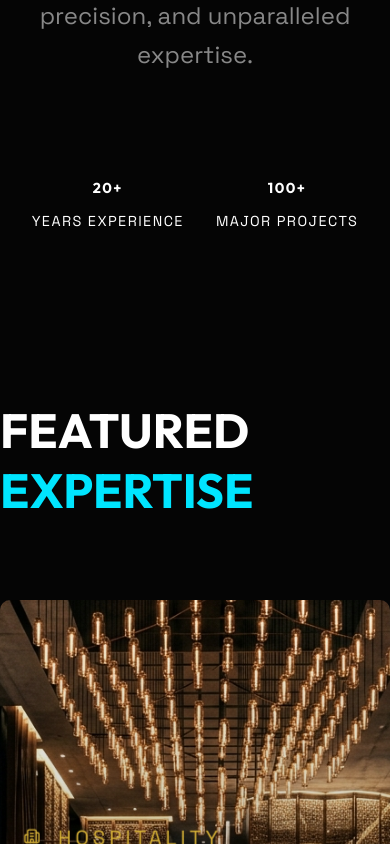
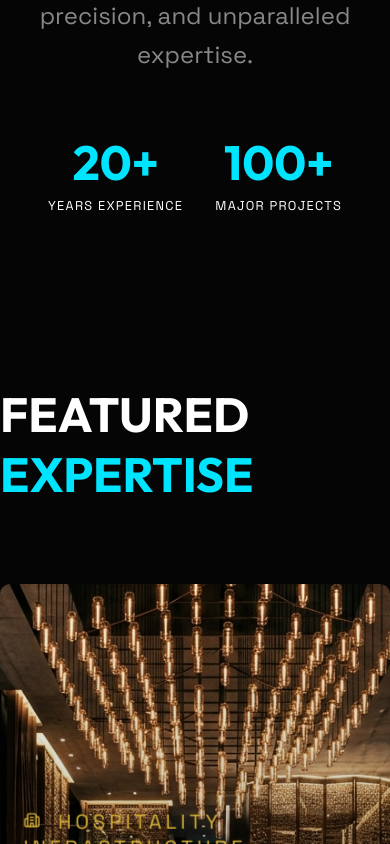
Before and after one commit to aryankatiyar2323/saurabh-portfolio, a React (Vite) app: page / in a window 390 px wide. Shown: the part 1660-2504 px from the top of the page. Built offline with nearby package versions, Linux system fonts and the light colour scheme.

Commit message:
Fix counter text styling and responsiveness

```diff
--- a/src/App.jsx
+++ b/src/App.jsx
@@ -313,11 +313,11 @@ function App() {
             <div className="stats" style={{ justifyContent: 'center', marginTop: '4rem' }}>
               <div className="stat-item">
                 <h3><Counter from={0} to={20} suffix="+" /></h3>
-                <span>Years Experience</span>
+                <span className="stat-label">Years Experience</span>
               </div>
               <div className="stat-item">
                 <h3><Counter from={0} to={100} suffix="+" /></h3>
-                <span>Major Projects</span>
+                <span className="stat-label">Major Projects</span>
               </div>
             </div>
           </motion.div>
--- a/src/index.css
+++ b/src/index.css
@@ -248,13 +248,13 @@ h1, h2, h3, h4, h5, h6 {
   margin-top: 3rem;
 }
 .stat-item h3 {
-  font-size: 4rem;
+  font-size: clamp(3rem, 10vw, 5rem);
   color: var(--accent-blue);
   line-height: 1;
   margin-bottom: 0.5rem;
 }
-.stat-item span {
-  font-size: 0.9rem;
+.stat-item .stat-label {
+  font-size: clamp(0.8rem, 3vw, 1rem);
   color: var(--text-primary);
   text-transform: uppercase;
   letter-spacing: 0.1em;
```
